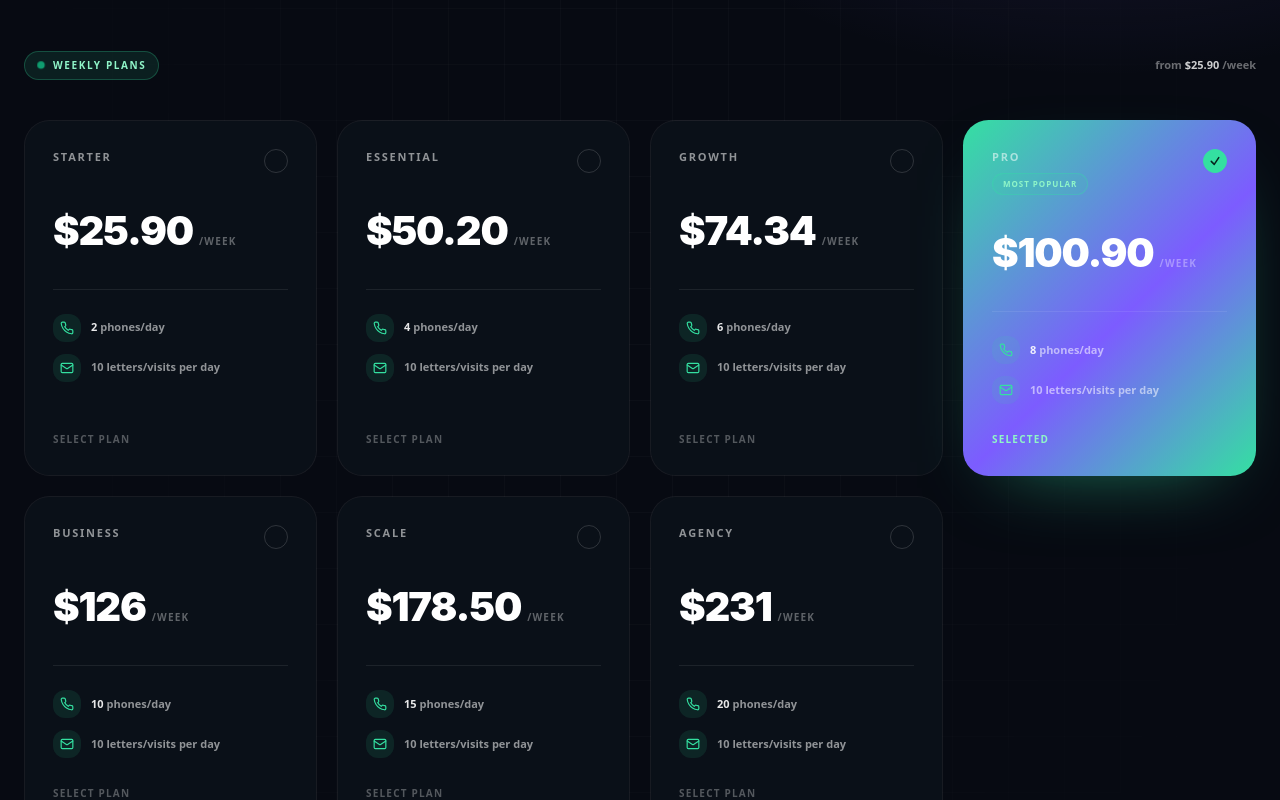
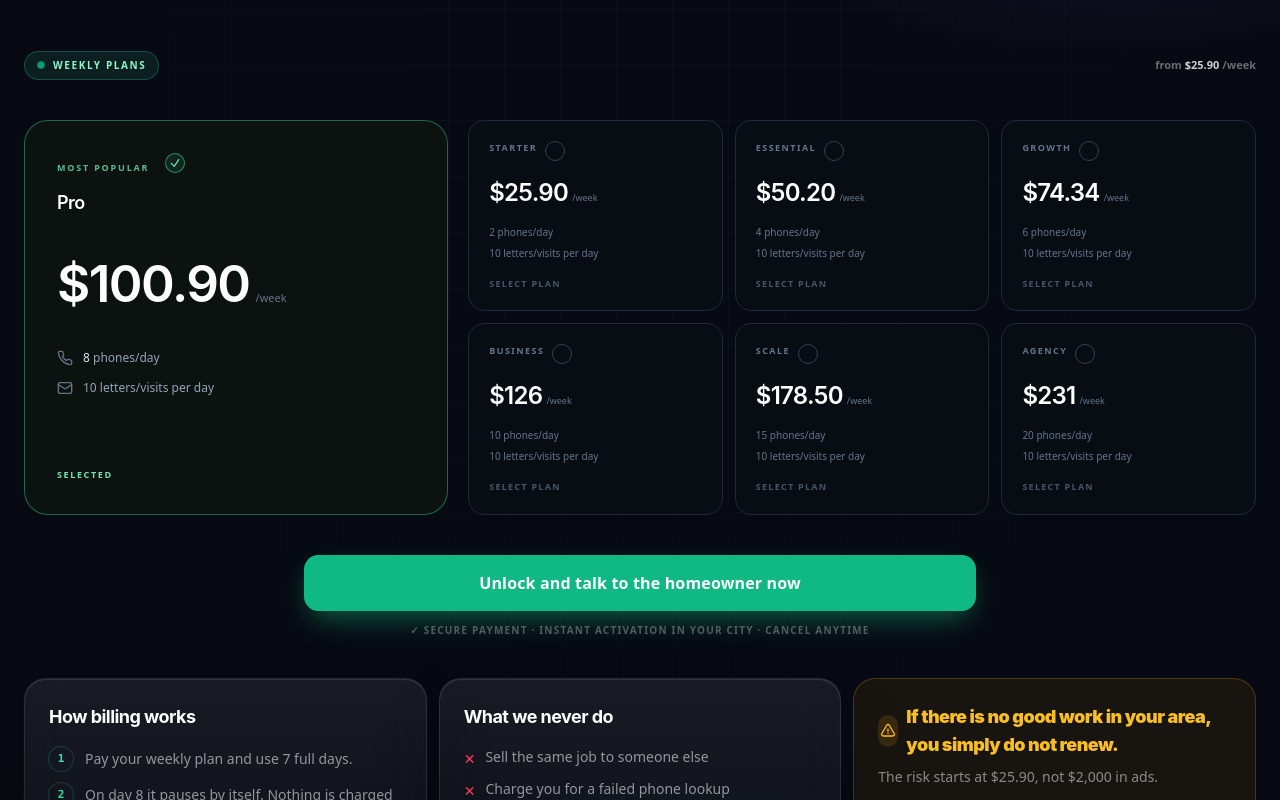
Before and after one commit to aeorescue-dev/magic-leads, a Next.js app in the folder frontend/: page /en in a window 1280 px wide. Shown: the part 9360-10160 px from the top of the page. Built offline with nearby package versions, Linux system fonts and the light colour scheme; no server answers.

Commit message:
feat(landing): replace neon pricing with refined featured layout
Remove gradient fills and reorganize the seven plans into one featured Pro card plus six compact cards with deep dark surfaces, thin slate borders and a discreet emerald selection state.

```diff
--- a/frontend/app/[locale]/(marketing)/page.tsx
+++ b/frontend/app/[locale]/(marketing)/page.tsx
@@ -324,6 +324,8 @@ export default function LandingPage() {
   const [roiProfile, setRoiProfile] = useState<RoiProfile>("team");
   const [openFaq, setOpenFaq] = useState<number | null>(0);
   const [selectedPlan, setSelectedPlan] = useState<string>("weekly_8");
+  const featuredPlan = WEEKLY_PLANS.find((plan) => plan.popular) ?? WEEKLY_PLANS[3];
+  const otherPlans = WEEKLY_PLANS.filter((plan) => plan.code !== featuredPlan.code);
 
   // dados reais (métricas públicas — fonte única da verdade)
   // null = ainda a carregar: nunca mostramos "0" antes de haver resposta.
@@ -1453,8 +1455,53 @@ export default function LandingPage() {
               </p>
             </div>
 
-            <div className="grid gap-5 sm:grid-cols-2 lg:grid-cols-3 xl:grid-cols-4">
-              {WEEKLY_PLANS.map((plan) => {
+            <div className="grid gap-5 lg:grid-cols-[1.05fr_1.95fr] lg:items-stretch">
+              <button
+                type="button"
+                onClick={() => setSelectedPlan(featuredPlan.code)}
+                aria-pressed={selectedPlan === featuredPlan.code}
+                data-plan={featuredPlan.code}
+                className={`group flex h-full flex-col rounded-3xl border p-8 text-left transition-all duration-200 ${
+                  selectedPlan === featuredPlan.code
+                    ? "border-emerald-400/45 bg-[#0b1210]"
+                    : "border-slate-800 bg-[#0a0f16] hover:border-slate-700"
+                }`}
+              >
+                <div className="flex items-start justify-between gap-4">
+                  <div>
+                    <span className="text-[9px] font-semibold uppercase tracking-[0.2em] text-emerald-300/80">
+                      {t("landing.mostPopular")}
+                    </span>
+                    <h3 className="mt-3 font-display text-lg font-semibold text-white">{featuredPlan.name}</h3>
+                  </div>
+                  <span className={`grid h-5 w-5 shrink-0 place-items-center rounded-full border ${selectedPlan === featuredPlan.code ? "border-emerald-400/60 bg-emerald-400/10 text-emerald-300" : "border-slate-700 text-transparent"}`}>
+                    <svg className="h-3 w-3" viewBox="0 0 24 24" fill="none" stroke="currentColor" strokeWidth={2.5}><path strokeLinecap="round" strokeLinejoin="round" d="m4.5 12.75 6 6 9-13.5" /></svg>
+                  </span>
+                </div>
+
+                <div className="mt-7 flex items-baseline gap-1.5">
+                  <span className="font-display text-[3.2rem] font-semibold tracking-[-0.05em] text-white">{featuredPlan.price}</span>
+                  <span className="text-[11px] text-slate-500">{t("landing.week")}</span>
+                </div>
+
+                <div className="mt-7 space-y-3 text-[12px] text-slate-400">
+                  <div className="flex items-center gap-2.5">
+                    <Phone className="h-4 w-4 shrink-0 text-slate-500" />
+                    <span><b className="font-medium text-slate-200">{featuredPlan.phones}</b> {t("landing.phonesDay")}</span>
+                  </div>
+                  <div className="flex items-center gap-2.5">
+                    <Mail className="h-4 w-4 shrink-0 text-slate-500" />
+                    <span>10 {t("landing.lettersDay")}</span>
+                  </div>
+                </div>
+
+                <div className={`mt-auto pt-8 text-[9px] font-semibold uppercase tracking-[0.18em] ${selectedPlan === featuredPlan.code ? "text-emerald-300" : "text-slate-600 group-hover:text-slate-400"}`}>
+                  {selectedPlan === featuredPlan.code ? t("landing.selected") : t("landing.selectPlan")}
+                </div>
+              </button>
+
+              <div className="grid gap-3 sm:grid-cols-2 lg:grid-cols-3">
+                {otherPlans.map((plan) => {
                   const selected = selectedPlan === plan.code;
                   return (
                     <button
@@ -1463,64 +1510,36 @@ export default function LandingPage() {
                       onClick={() => setSelectedPlan(plan.code)}
                       aria-pressed={selected}
                       data-plan={plan.code}
-                    className={`group relative rounded-[1.6rem] p-px text-left transition-all duration-300 ${
+                      className={`group flex h-full flex-col rounded-2xl border p-5 text-left transition-all duration-200 ${
                         selected
-                        ? "bg-[linear-gradient(135deg,#34e0a1,#7c5cff_55%,#34e0a1)] shadow-[0_28px_80px_-42px_rgba(52,224,161,0.6)]"
-                        : plan.popular
-                          ? "bg-[linear-gradient(135deg,rgba(52,224,161,0.45),rgba(124,92,255,0.22),rgba(52,224,161,0.16))] hover:-translate-y-1 hover:shadow-[0_30px_80px_-48px_rgba(52,224,161,0.35)]"
-                          : "bg-white/[0.07] hover:-translate-y-1 hover:bg-white/[0.14] hover:shadow-[0_26px_70px_-48px_rgba(0,0,0,0.9)]"
+                          ? "border-emerald-400/40 bg-[#0b1210]"
+                          : "border-slate-800 bg-[#080d14] hover:-translate-y-0.5 hover:border-slate-700 hover:bg-[#0a1018]"
                       }`}
                     >
-                    <div className={`flex h-full flex-col rounded-[calc(1.6rem-1px)] p-7 ${
-                      selected
-                        ? "bg-[radial-gradient(circle_at_top_right,rgba(52,224,161,0.18),transparent_48%),#07120f]"
-                        : plan.popular
-                          ? "bg-[radial-gradient(circle_at_top_right,rgba(52,224,161,0.11),transparent_44%),#0a1119]"
-                          : "bg-[#0a1018]"
-                    }`}>
-                      <div className="flex items-start justify-between gap-3">
-                        <div className="min-w-0">
-                          <p className="text-[11px] font-black uppercase tracking-[0.16em] text-white/55">{plan.name}</p>
-                          {plan.popular ? (
-                            <span className="mt-2 inline-flex rounded-full border border-[#34e0a1]/30 bg-[#34e0a1]/10 px-2.5 py-1 text-[8px] font-black uppercase tracking-[0.12em] text-[#8ff5c8]">
-                              {t("landing.mostPopular")}
-                            </span>
-                          ) : null}
-                        </div>
-                        <span className={`grid h-6 w-6 shrink-0 place-items-center rounded-full border ${selected ? "border-[#34e0a1] bg-[#34e0a1] text-[#06251c]" : "border-white/15 text-transparent group-hover:border-[#34e0a1]/45"}`}>
-                          <svg className="h-3 w-3" viewBox="0 0 24 24" fill="none" stroke="currentColor" strokeWidth={3}><path strokeLinecap="round" strokeLinejoin="round" d="m4.5 12.75 6 6 9-13.5" /></svg>
-                        </span>
-                      </div>
-
-                      <div className="mt-7 flex items-baseline gap-1.5">
-                        <span className="font-display text-[2.5rem] font-black tracking-[-0.05em] text-white">{plan.price}</span>
-                        <span className="text-[10px] font-semibold uppercase tracking-[0.12em] text-white/35">{t("landing.week")}</span>
-                      </div>
-
-                      <div className="mt-7 h-px bg-white/[0.08]" />
-
-                      <div className="mt-6 space-y-3 text-[11px] font-semibold text-white/55">
-                        <div className="flex items-center gap-2.5">
-                          <span className="grid h-7 w-7 shrink-0 place-items-center rounded-lg bg-[#34e0a1]/10 text-[#34e0a1]">
-                            <Phone className="h-3.5 w-3.5" />
-                          </span>
-                          <span><b className="text-white/90">{plan.phones}</b> {t("landing.phonesDay")}</span>
-                        </div>
-                        <div className="flex items-center gap-2.5">
-                          <span className="grid h-7 w-7 shrink-0 place-items-center rounded-lg bg-[#34e0a1]/10 text-[#34e0a1]">
-                            <Mail className="h-3.5 w-3.5" />
-                          </span>
-                          <span>10 {t("landing.lettersDay")}</span>
-                        </div>
-                      </div>
-
-                      <div className={`mt-auto pt-7 text-[10px] font-black uppercase tracking-[0.12em] ${selected ? "text-[#8ff5c8]" : "text-white/30 group-hover:text-white/55"}`}>
+                      <div className="flex items-start justify-between gap-2">
+                        <span className="text-[9px] font-semibold uppercase tracking-[0.16em] text-slate-500">{plan.name}</span>
+                        <span className={`grid h-5 w-5 shrink-0 place-items-center rounded-full border ${selected ? "border-emerald-400/60 bg-emerald-400/10 text-emerald-300" : "border-slate-700 text-transparent group-hover:border-slate-600"}`}>
+                          <svg className="h-3 w-3" viewBox="0 0 24 24" fill="none" stroke="currentColor" strokeWidth={2.5}><path strokeLinecap="round" strokeLinejoin="round" d="m4.5 12.75 6 6 9-13.5" /></svg>
+                        </span>
+                      </div>
+
+                      <div className="mt-4 flex items-baseline gap-1">
+                        <span className="font-display text-2xl font-semibold tracking-[-0.03em] text-white">{plan.price}</span>
+                        <span className="text-[9px] text-slate-500">{t("landing.week")}</span>
+                      </div>
+
+                      <div className="mt-4 space-y-1.5 text-[10px] font-medium text-slate-500">
+                        <div>{plan.phones} {t("landing.phonesDay")}</div>
+                        <div>10 {t("landing.lettersDay")}</div>
+                      </div>
+
+                      <div className={`mt-auto pt-4 text-[9px] font-semibold uppercase tracking-[0.14em] ${selected ? "text-emerald-300" : "text-slate-600 group-hover:text-slate-400"}`}>
                         {selected ? t("landing.selected") : t("landing.selectPlan")}
-                      </div>
                       </div>
                     </button>
                   );
                 })}
+              </div>
             </div>
 
             <div className="mt-10 flex flex-col items-center gap-3">
```
Lines whose indentation alone changed are shown as unchanged.
